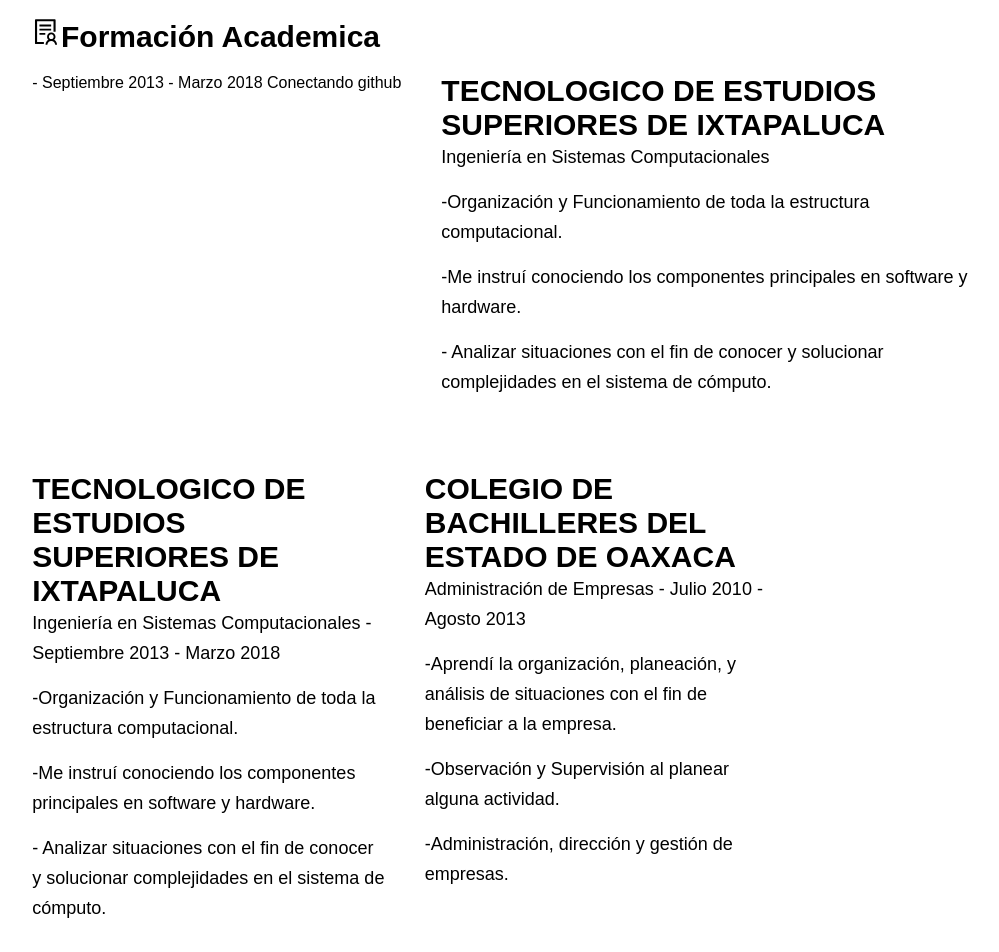
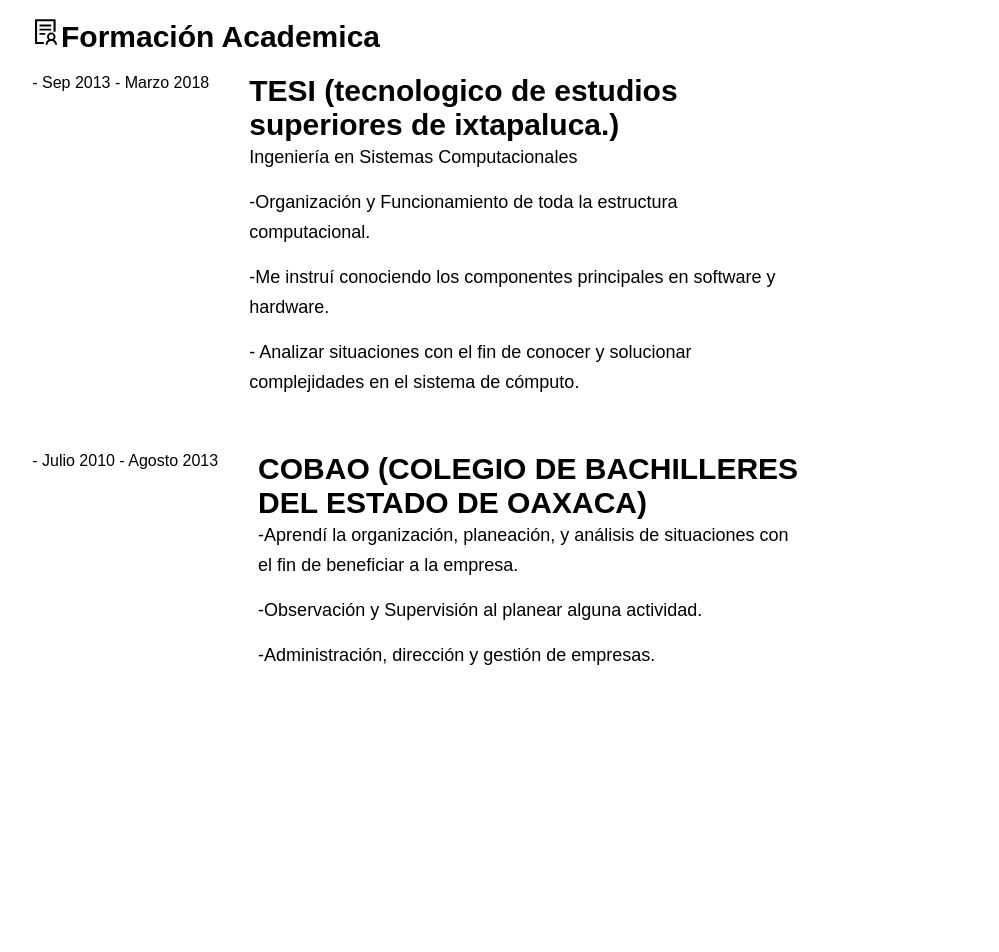
Before and after one commit to programmer-lopez/Exercice, a React (Create React App) app: page /experience in a window 1280 px wide. Shown: the part 558-1510 px from the top of the page, without its empty margins (39-1038 px from the left). After the commit the page ends 1363 px from the top, so only its background shows below. Built offline with nearby package versions, Linux system fonts and the light colour scheme.

Commit message:
Corrección de Experiencias.

```diff
--- a/src/pages/Experience.js
+++ b/src/pages/Experience.js
@@ -79,8 +79,7 @@
             <div className="service__box pointer">
               <div className="service__meta">
                 <p className="service__text service__date">
-                - Septiembre 2013 - Marzo 2018
-                Conectando github
+                  - Sep 2013 - Marzo 2018
                 </p>
               </div>
             </div>
@@ -88,7 +87,7 @@
           <div className="col__2">
             <div className="service__box pointer">
               <h1 className="service__text">
-              TECNOLOGICO DE ESTUDIOS SUPERIORES DE IXTAPALUCA
+                TESI (tecnologico de estudios superiores de ixtapaluca.)
               </h1>
               <p className="compania service__text p__color">
                 Ingeniería en Sistemas Computacionales
@@ -109,42 +108,20 @@
 
       <div className="container">
         <div div className="row">
-
-          <div className="col__3">
+          <div className="col__2">
             <div className="service__box pointer">
               <div className="service__meta">
-                <h1 className="service__text">
-                  TECNOLOGICO DE ESTUDIOS SUPERIORES DE IXTAPALUCA
-                </h1>
-                <p className="compania service__text p__color">
-                  Ingeniería en Sistemas Computacionales - Septiembre 2013 - Marzo
-                  2018
-                </p>
-                <p className="p service__text p__color">
-                  -Organización y Funcionamiento de toda la estructura
-                  computacional.
-                </p>
-                <p className="p service__text p__color">
-                  -Me instruí conociendo los componentes principales en software y
-                  hardware.
-                </p>
-                <p className="p service__text p__color">
-                  - Analizar situaciones con el fin de conocer y solucionar
-                  complejidades en el sistema de cómputo.
+                <p className="service__text service__date">
+                  - Julio 2010 - Agosto 2013
                 </p>
               </div>
             </div>
           </div>
-
-          <div className="col__3">
+          <div className="col__2">
             <div className="service__box pointer">
-              <div className="service__meta">
               <h1 className="service__text">
-                  COLEGIO DE BACHILLERES DEL ESTADO DE OAXACA
+                COBAO (COLEGIO DE BACHILLERES DEL ESTADO DE OAXACA)
               </h1>
-                <p className="compania service__text p__color">
-                  Administración de Empresas - Julio 2010 - Agosto 2013
-                </p>
               <p className="p service__text p__color">
                 -Aprendí la organización, planeación, y análisis de situaciones
                 con el fin de beneficiar a la empresa.
@@ -160,7 +137,6 @@
         </div>
       </div>
     </div>
-    </div>
   );
 };
 
```
Lines whose indentation alone changed are shown as unchanged.
